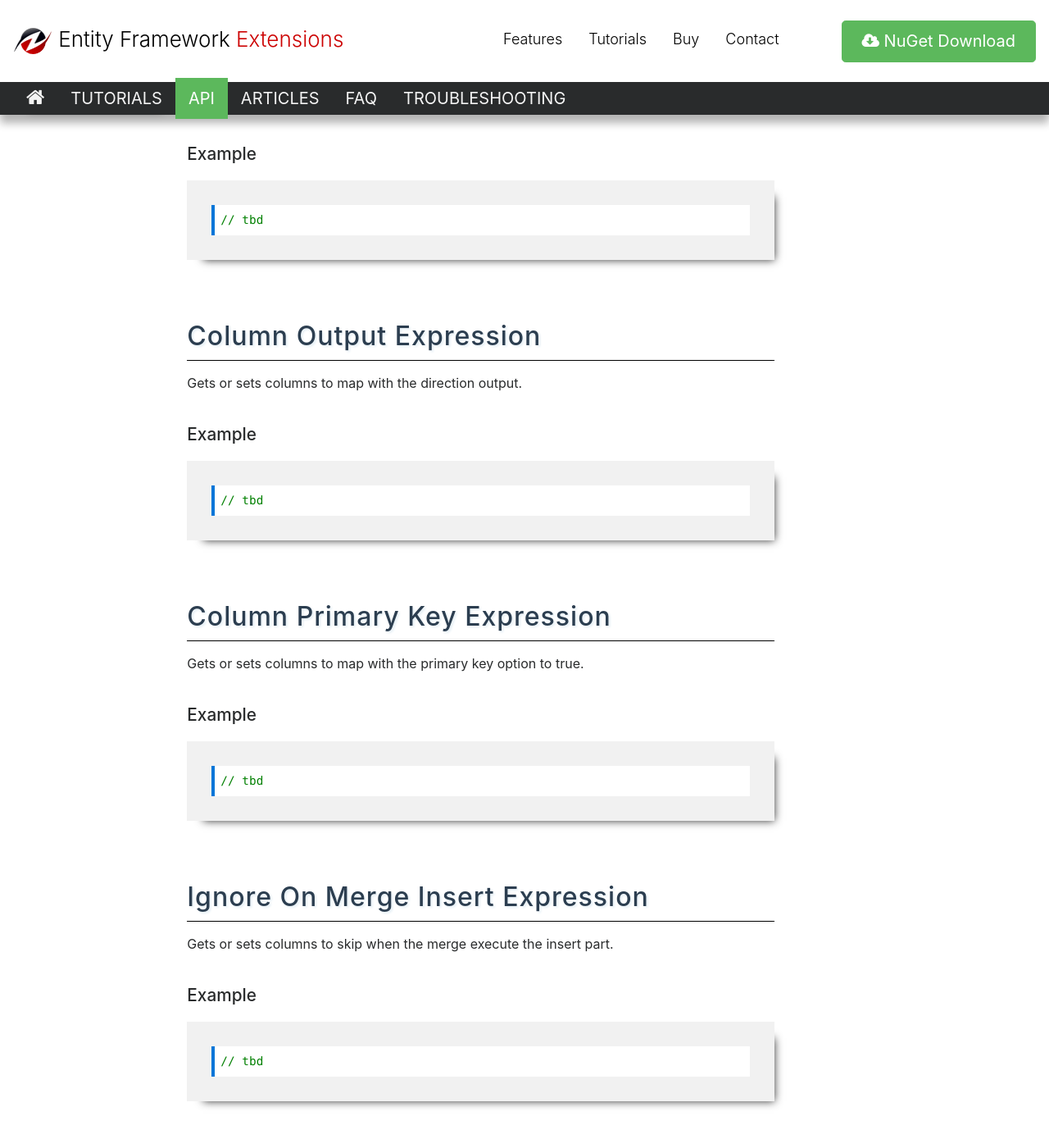
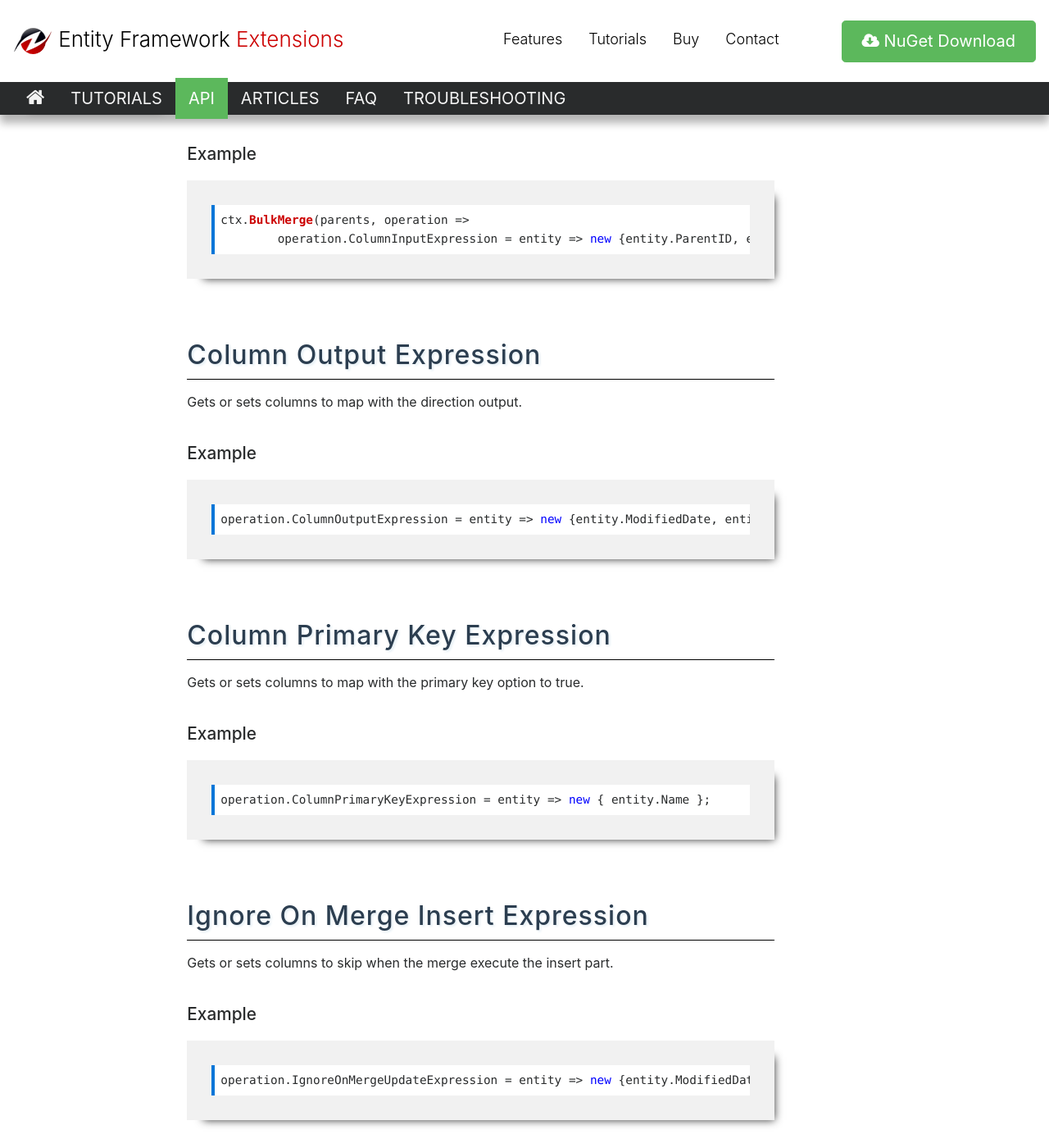
Before and after one commit to zzzprojects/EntityFramework-Extensions, a Jekyll site: the page built from docs/pages/api/options-column-expression.md, in a window 1280 px wide and 1400 px high, scrolled down 623 px. Shown: the whole window at 82% size. Built offline with Jekyll 4.4.1, drawn with Linux system fonts in a browser that asks for light colours; nearby versions of some CDN libraries; some of the changed text lies outside the part shown.

Commit message:
Update options-column-expression.md

```diff
--- a/docs/pages/api/options-column-expression.md
+++ b/docs/pages/api/options-column-expression.md
@@ -21,7 +21,8 @@ Gets or sets columns to map with direction Input.
 
 ### Example
 {% highlight csharp %}
-// tbd
+ctx.BulkMerge(parents, operation =>
+        operation.ColumnInputExpression = entity => new {entity.ParentID, entity.ColumnInt};
 {% endhighlight %}
 
 ## Column Output Expression
@@ -29,7 +30,7 @@ Gets or sets columns to map with the direction output.
 
 ### Example
 {% highlight csharp %}
-// tbd
+operation.ColumnOutputExpression = entity => new {entity.ModifiedDate, entity.ModifiedUser};
 {% endhighlight %}
 
 ## Column Primary Key Expression
@@ -37,7 +38,7 @@ Gets or sets columns to map with the primary key option to true.
 
 ### Example
 {% highlight csharp %}
-// tbd
+operation.ColumnPrimaryKeyExpression = entity => new { entity.Name };
 {% endhighlight %}
 
 ## Ignore On Merge Insert Expression
@@ -45,7 +46,7 @@ Gets or sets columns to skip when the merge execute the insert part.
 
 ### Example
 {% highlight csharp %}
-// tbd
+operation.IgnoreOnMergeUpdateExpression = entity => new {entity.ModifiedDate, entity.ModifiedUser};
 {% endhighlight %}
 
 ## Ignore On Merge Update Expresssion
@@ -53,7 +54,7 @@ Gets or sets columns to skip when the merge execute the update part.
 
 ### Example
 {% highlight csharp %}
-// tbd
+operation.IgnoreOnMergeUpdateExpression = entity => new {entity.CreatedDate, entity.CreatedUser};
 {% endhighlight %}
 
 ## Column Synchronize Delete Key Subset Expression
@@ -63,5 +64,5 @@ Gets or sets the key used to delete only rows matching the key and not existing
 
 ### Example
 {% highlight csharp %}
-// tbd
+operation.ColumnPrimaryKeyExpression = entity => new { entity.Name };
 {% endhighlight %}
```
